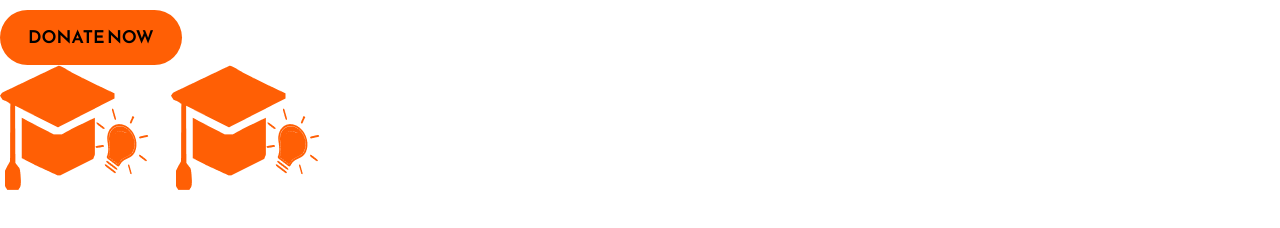
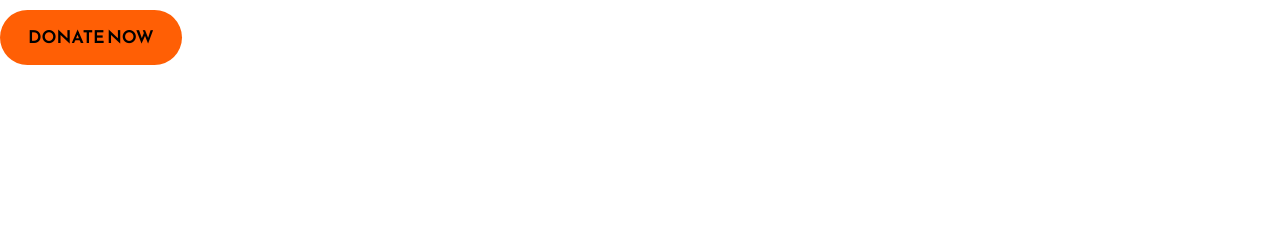
Before and after one commit to Maker-adum/Nawi, a React (Create React App) app: page / in a window 1280 px wide. Shown: the part 848-1076 px from the top of the page. After the commit the page ends 913 px from the top, so only its background shows below. Built offline with nearby package versions, Linux system fonts and the light colour scheme.

Commit message:
remove icons

```diff
--- a/src/components/Home.js
+++ b/src/components/Home.js
@@ -17,25 +17,6 @@ const Home = () => {
           <h1 className="fundraising-title">FUNDRAISING CAMPAIGN OVERVIEW</h1>
           <button className="primary-button">DONATE NOW</button>
         </div>
-        <div className="fundraising-icons">
-          <div className="icon">
-            <img src={icon1}></img>
-            <img src={require("../Assets/icons/Icon1.png")}></img>
-            <p className="icon-title"></p>
-          </div>
-          <div className="icon">
-            <img></img>
-            <p className="icon-title"></p>
-          </div>
-          <div className="icon">
-            <img></img>
-            <p className="icon-title"></p>
-          </div>
-          <div className="icon">
-            <img></img>
-            <p className="icon-title"></p>
-          </div>
-        </div>
       </div>
     </div>
   );
```
